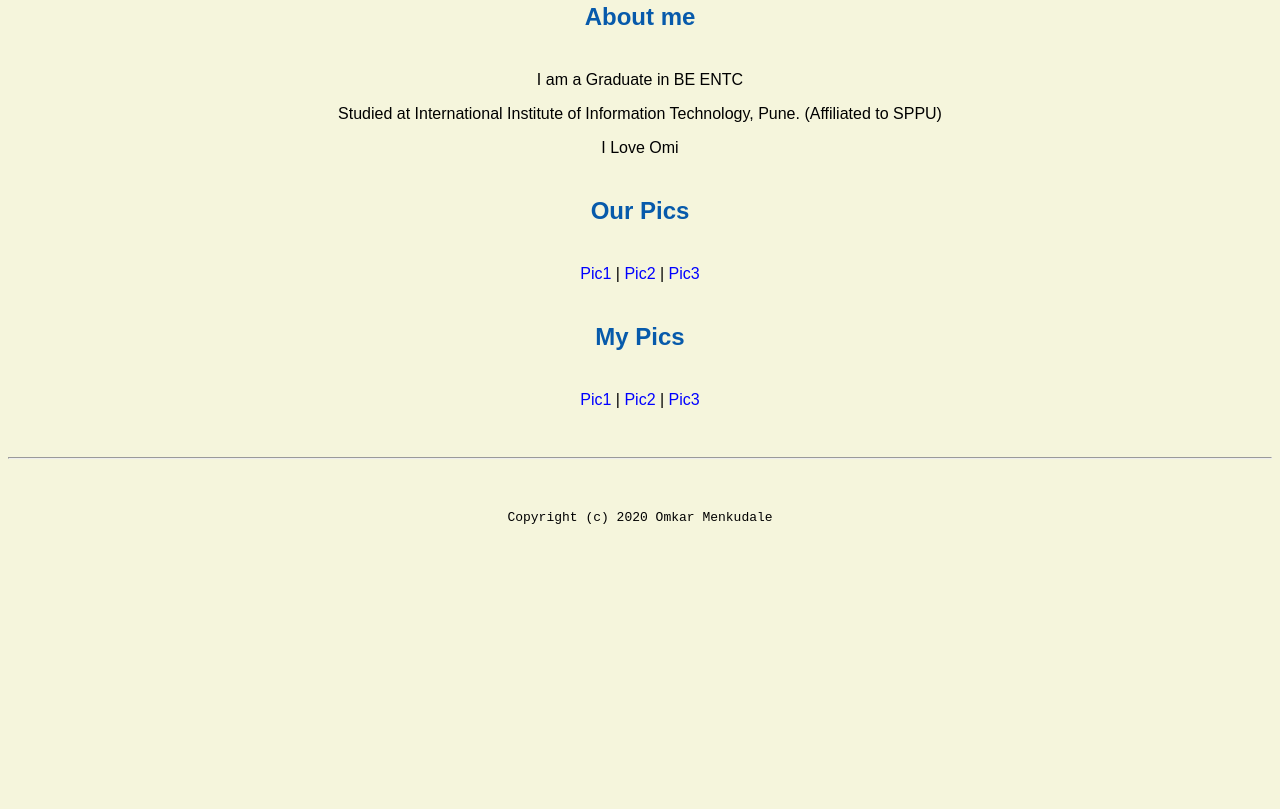
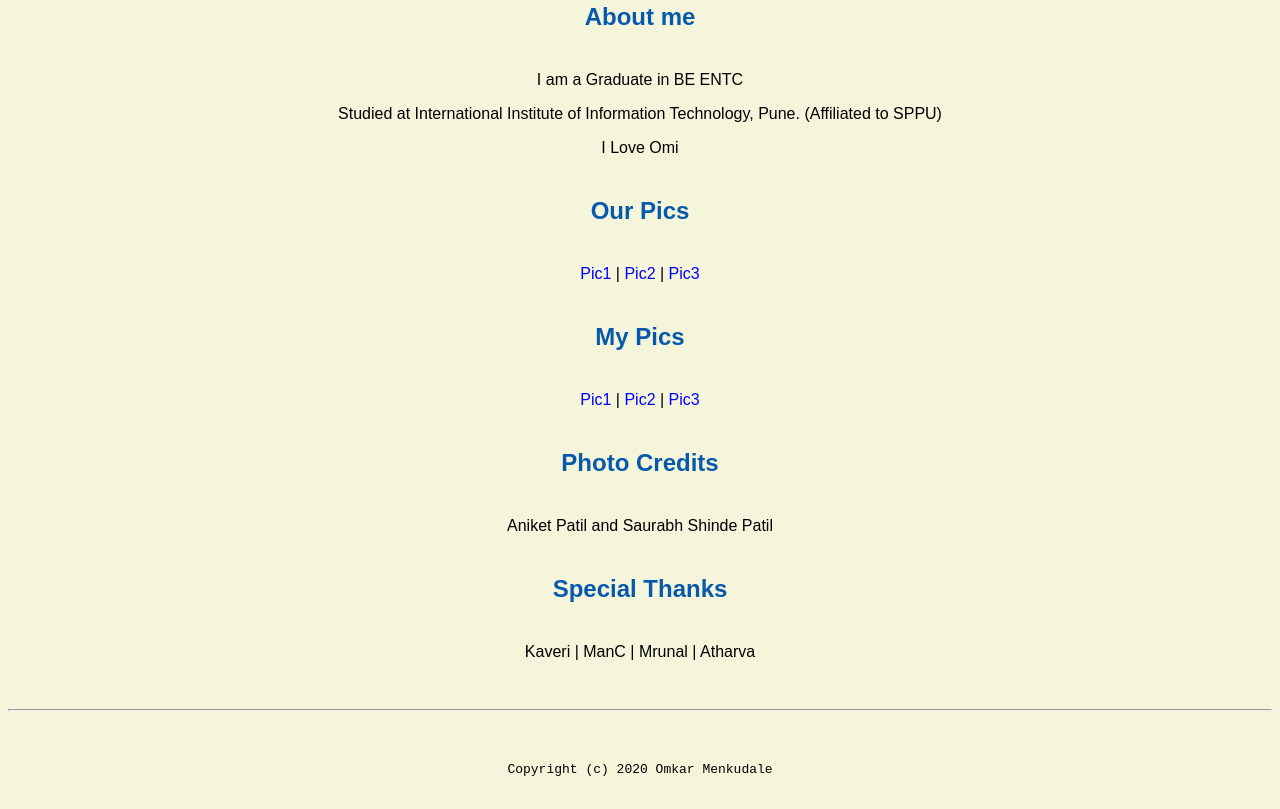
Before and after one commit to pooja1420/pooja1420.github.io, a plain HTML site: page index.html in a window 1280 px wide. Shown: the part 673-1482 px from the top of the page. Before the commit the page ends 1230 px from the top, so only its background shows below. Drawn offline with Linux system fonts and the light colour scheme.

Commit message:
Update index.html

```diff
--- a/index.html
+++ b/index.html
@@ -33,6 +33,13 @@
 
 		<p><a href="images/1.jpeg">Pic1</a> | <a href="images/2.jpg">Pic2</a> | <a href="images/3.jpg">Pic3</a></p>
 
+		<h2>Photo Credits</h2>
+		<p>Aniket Patil and Saurabh Shinde Patil</p>
+
+		<h2>Special Thanks</h2>
+		<p>Kaveri | ManC | Mrunal | Atharva</p>
+
+
 	</body>
 
 	<footer>
```
